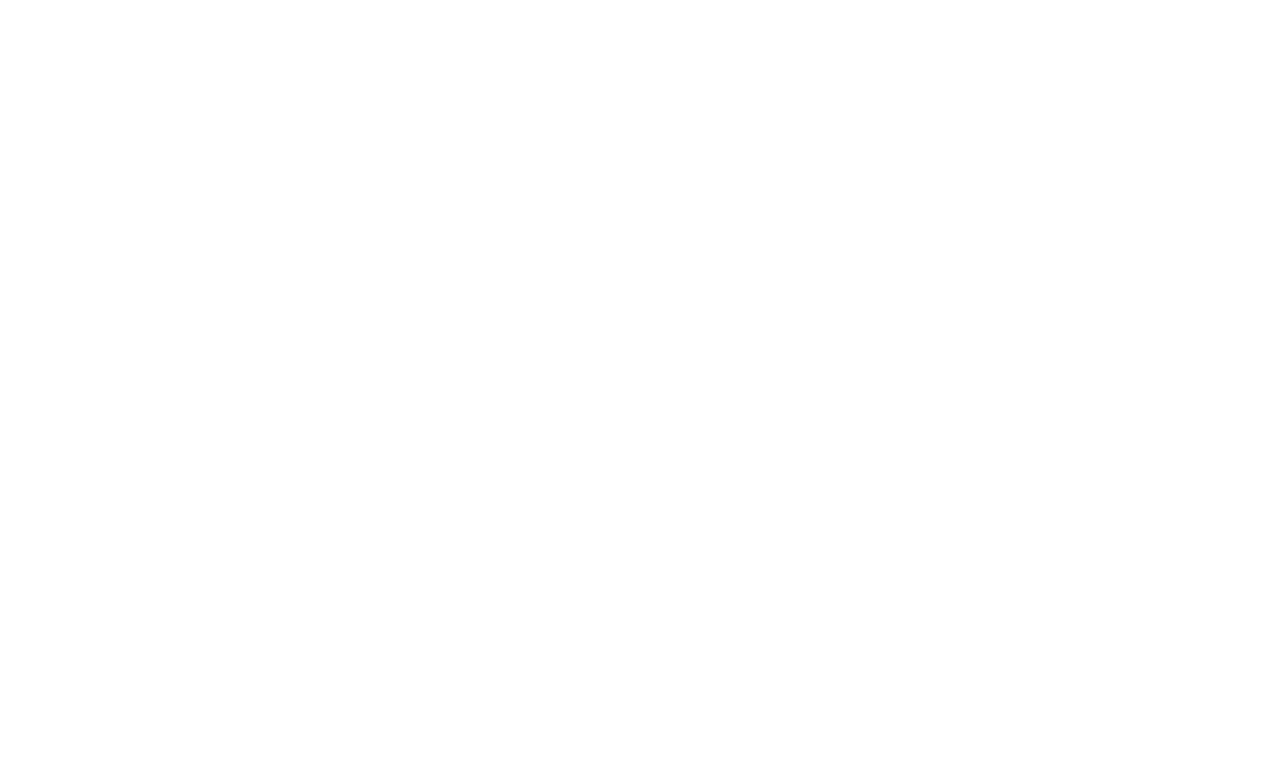
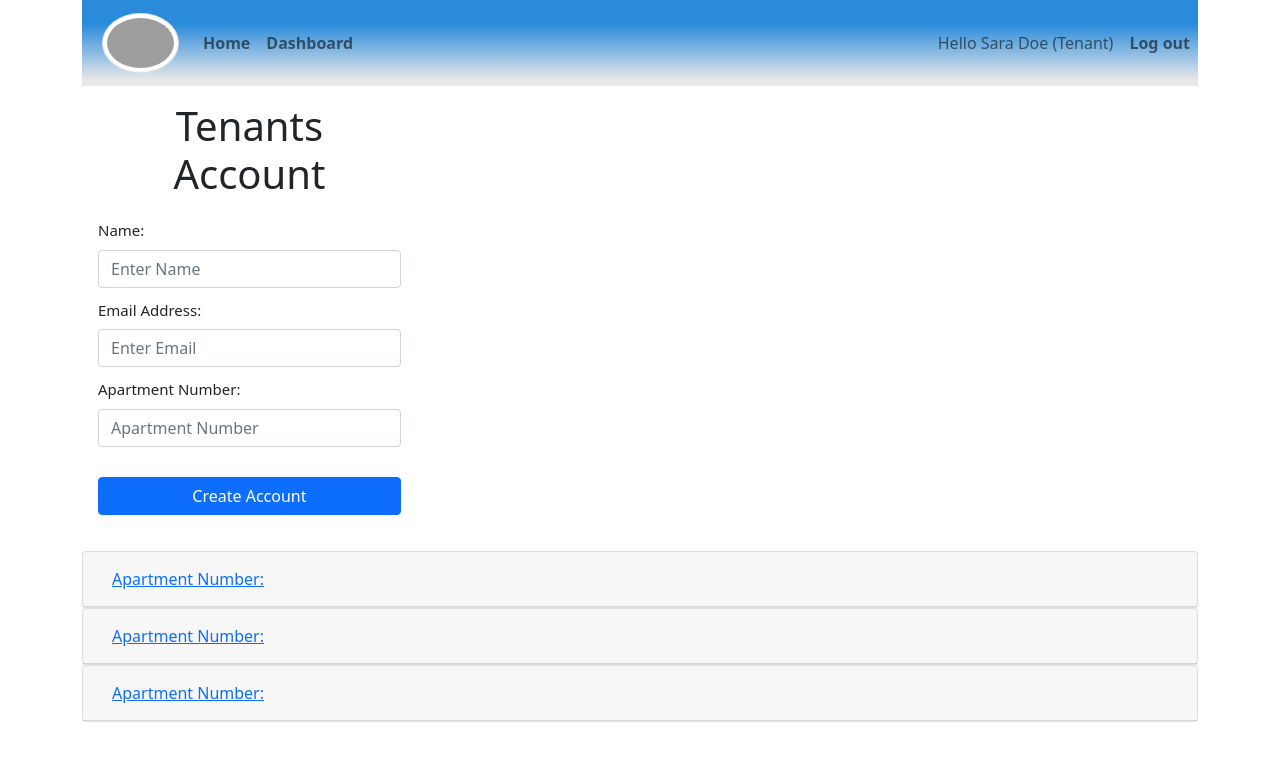
Before and after one commit to Kfir1/building-committee, a React (Create React App) app: page /#/tenantAccount in a window 1280 px wide. Shown: the top 760 px of the page. Built offline with nearby package versions, Linux system fonts and the light colour scheme; grey boxes are pictures that could not be loaded.

Commit message:
tenants page + nav link+ users list tenant account

```diff
--- a/src/App.js
+++ b/src/App.js
@@ -13,6 +13,7 @@ import jsonData from './data/users.json';
 import issuesData from './data/issues.json';
 import messagesData from './data/messages.json';
 import moment from 'moment';
+import TenantAccount from './pages/TenantAccount';
 
 class App extends React.Component{
       constructor(props) {
@@ -80,7 +81,16 @@ class App extends React.Component{
           activeUser: null,
         })
       }
-
+      //issueIndex is the index of the issue inside the state of issues
+      //comment is the description of the comment from the textbox (html)
+      //commentIndex is a non-mandatory parameter. index of the comment if we are in edit mode.
+      // pass the addComment function down the props, all the way into CommiteeDashboard and TenantDashboard.
+      addComment = (issueIndex, comment, commentIndex) => {
+        if ( typeof index === "undefined" ){
+          commentIndex = -1;
+        }
+        //TODO: write the logic of the function. base it on addIssue.
+      }
 
       // newIssue is new object, index is the place
       addIssue = (newIssue, index) => {
@@ -162,7 +172,7 @@ class App extends React.Component{
       render(){
             return (
               <HashRouter>
-                      <Route exact path={['/', '/login', '/Signup','/dashboard']}>
+                      <Route exact path={['/', '/login', '/Signup','/dashboard','/tenantAccount']}>
                           <VaadNavbar
                           activeUser={this.state.activeUser}
                           logout={this.logout}
@@ -206,6 +216,12 @@ class App extends React.Component{
                             sortedIssuesAdd={this.sortedIssuesAdd}
                             ></Login>
                         </Route>
+                        <Route exact path="/tenantAccount">
+                            <TenantAccount
+                            allUsers={this.state.allUsers}
+                            addUser={this.addUser}
+                            ></TenantAccount>
+                        </Route>
                       </Container>
                </HashRouter>
                    );
--- a/src/components/TenantDashboard.js
+++ b/src/components/TenantDashboard.js
@@ -280,16 +280,19 @@ render(){
     </Card.Header>
     <Accordion.Collapse eventKey={index+1}>
       <Card.Body>
+        <Row>
+          <Col>
+          <img src={issue.image}/>
+        </Col>
+        <Col>
+        <p><strong>Description:</strong> {issue.description}</p>
 
-        <p>Description: {issue.description}</p>
+        <p><strong>Priority: </strong> {issue.priority}</p>
 
-        <p>Priority: {issue.priority}</p>
-
-        <img src={issue.image}/>
-
-        <p>Issue Post Date: { issue.timeStamp.format('DD-MM-YYYY') }</p>
-
-        <p>Committee Member Comment: {issue.committeeMemberComment}</p>
+        <p><strong>Issue Post Date: </strong>{ issue.timeStamp.format('DD-MM-YYYY') }</p>
+        </Col>
+        </Row>
+        {/* <p>Committee Member Comment: {issue.committeeMemberComment}</p> */}
 
         { (issue.userId === this.props.activeUser.id) ? (
           <div>
@@ -327,9 +330,9 @@ console.log(this.props.allMessages);
   <Accordion.Collapse eventKey="1">
     <Card.Body>
 
-      <p>Details: {message.details}</p>
+      <p><strong>Details:</strong> {message.details}</p>
 
-      <p>Priority: {message.priority}</p>
+      <p><strong>Priority:</strong> {message.priority}</p>
 
       <img src={message.image}/>
 
--- a/src/components/VaadNavbar.js
+++ b/src/components/VaadNavbar.js
@@ -13,6 +13,7 @@ render(){
     const login = ( ! this.props.activeUser) ? <Nav.Link href="/#/login"><strong>Login</strong></Nav.Link> : null
     const signup = ( ! this.props.activeUser ) ? <Nav.Link href="/#/signup"><strong>Signup</strong></Nav.Link> : null
     const Dashboard = (  this.props.activeUser) ? <Nav.Link href="/#/dashboard"><strong>Dashboard</strong></Nav.Link> : null
+    const tenantsAccounts = ( this.props.activeUser && this.props.activeUser.isCommitteeMember  ) ?  <Nav.Link href="/#/tenantAccount"><strong>Tenant Account</strong></Nav.Link> : null
 
     const userNameToShow = (  this.props.activeUser ) ? <Nav.Link> Hello {this.props.activeUser.name}</Nav.Link> : null
     const logout = (this.props.activeUser) ? <Nav.Link href="/#/login/" onClick={ () => this.props.logout()}><strong>Log out</strong></Nav.Link> : null
@@ -26,6 +27,7 @@ render(){
             <Nav className="mr-auto">
                 <Nav.Link href="/#/"><strong>Home</strong></Nav.Link>
                 {Dashboard}
+                {tenantsAccounts}
             </Nav>
             <Nav className="ml-auto">
                  {/* <Nav.Link href="/#/login">Login</Nav.Link>
--- a/src/components/tenantDashboard.css
+++ b/src/components/tenantDashboard.css
@@ -1,17 +1,18 @@
-h2 , h1{
+h2,
+h1 {
     text-align: center;
 
 }
 
-img{
-    width: 25rem;
+img {
+    width: 15rem;
 }
 
 /* .col-sm-10{
     margin-left: 1px;
 }  */
 
-.btn-tenant-dash{
+.btn-tenant-dash {
     margin: 10px;
 }
 
--- a/src/data/issues.json
+++ b/src/data/issues.json
@@ -8,6 +8,13 @@
         "priorityCode": 3,
         "image": "https://encrypted-tbn0.gstatic.com/images?q=tbn:ANd9GcT4e0sWHoG9BJ8GHhnTyeeCHfU8iFZ7usrvZA&usqp=CAU",
         "committeeMemberComment":"comment",
+        "comments": [
+            {
+                "userId": 1,
+                "id": 1,
+                "comment": "Please remove this leakage indefenetly"
+            }
+        ],
         "timeStamp":"2021-04-01"
     },
     {
@@ -19,6 +26,13 @@
         "priorityCode": 1,
         "image": "https://www.roundhayroofing.co.uk/wp-content/uploads/2016/01/roof-leaking-water-damage.jpg",
         "committeeMemberComment":"comment",
+        "comments": [
+            {
+                "userId": 1,
+                "id": 1,
+                "comment": "Please remove this leakage indefenetly"
+            }
+        ],
         "timeStamp": "2021-02-01"
 
     },
@@ -31,6 +45,13 @@
         "priorityCode": 2,
         "image": "https://image.shutterstock.com/image-photo/concrete-stairs-broken-260nw-1083005699.jpg",
         "committeeMemberComment":"comment",
+        "comments": [
+            {
+                "userId": 1,
+                "id": 1,
+                "comment": "Please remove this leakage indefenetly"
+            }
+        ],
         "timeStamp":"2021-03-05"
 
     }
--- a/src/pages/Signup.js
+++ b/src/pages/Signup.js
@@ -1,6 +1,6 @@
 
 import React from 'react';
-import { Button, Col, Container, Form, Image, Row } from 'react-bootstrap';
+import { Accordion, Button, Card, Col, Container, Form, Image, Row } from 'react-bootstrap';
 import './Signup.css';
 
 class Signup extends React.Component{
@@ -57,17 +57,28 @@ userInfo = () => {
 
 
 render(){
-    //get the list of registered users
-//    const allUsers = this.props.allUsers.map((user)=>{
-//        return <tr>
-//            <td>{user.name}</td>
-//            <td>{user.email}</td>
-//            <td>{user.password}</td>
-//            <td>{user.address}</td>
-//            <td>{user.city}</td>
-//        </tr>
-//    });
-
+    // get the list of registered users
+   const allUsers = this.props.allUsers.map((user)=>{
+       return <tr>
+           <td>{user.name}</td>
+           <td>{user.email}</td>
+           <td>{user.password}</td>
+           <td>{user.address}</td>
+           <td>{user.city}</td>
+       </tr>
+   });
+<Accordion defaultActiveKey="0">
+  <Card>
+    <Card.Header>
+      <Accordion.Toggle as={Button} variant="link" eventKey="0">
+        Click me!
+      </Accordion.Toggle>
+    </Card.Header>
+    <Accordion.Collapse eventKey="0">
+      <Card.Body>allUsers</Card.Body>
+    </Accordion.Collapse>
+  </Card>
+</Accordion>
     return(
         <div className="background">
 
@@ -102,7 +113,7 @@ render(){
             </Button>
             </Form>
 
-            {/* <div> { {allUsers} }</div> */}
+            <div> { allUsers}</div>
     </div>
     )
 }
--- /dev/null
+++ b/src/pages/TenantAccount.js
@@ -0,0 +1,116 @@
+
+import React from 'react';
+import { Accordion, Button, Card, Col, Container, Form, Image, Row } from 'react-bootstrap';
+import './Signup.css';
+
+class TenantAccount extends React.Component{
+    constructor(props){
+    super(props)
+    this.state = {
+        name: '',
+        email: '',
+        password: 'Aa',
+        aptNumber:'',
+    }
+}
+
+//get the inputs. the parameters from inputs are (string, event.target.value)
+tenantsAccountInput = (nameOfInput,value) => {
+
+    this.setState({
+        [nameOfInput]: value
+    })
+
+}
+
+userInfo = () => {
+    //create new object to of user
+    const memberObj = {
+        name: this.state.name,
+        email: this.state.email,
+        password: this.state.password,
+        aptNumber:this.state.aptNumber,
+
+    }
+
+    // check if inputs in obj not empty. if not add user in App
+    if(memberObj.name !== "" && memberObj.email !== "" ){
+        this.props.addUser(memberObj)
+        this.setState({
+            name: '',
+            email: '',
+            aptNumber:'',
+        })
+    }
+    // add the obj to list in app
+    else{
+        alert("All Fields Required");
+    }
+
+    //empty inputs after sign up press
+
+
+}
+
+
+
+render(){
+    // get the list of registered users
+   const allUsers = this.props.allUsers.map((user,index)=>{
+       return <Accordion defaultActiveKey="0">
+         <Card>
+    <Card.Header>
+      <Accordion.Toggle as={Button} variant="link" eventKey={index+1}>
+         Apartment Number: {user.aptNumber}
+      </Accordion.Toggle>
+    </Card.Header>
+    <Accordion.Collapse eventKey={index+1}>
+      <Card.Body>
+            <p>{user.name}</p>
+           <p>{user.email}</p>
+           <p>{user.password}</p>
+           <p>{user.aptNumber}</p>
+    </Card.Body>
+    </Accordion.Collapse>
+  </Card>
+</Accordion>
+
+   });
+
+    return(
+        <div >
+
+                <Form className="form">
+                <h1 style={{margin: "0px 0 20px 0"}}>Tenants Account</h1>
+            <Form.Group controlId="formBasicEmail" style={{marginBottom: "10px"}} >
+                <Form.Label style={{fontSize: "15px"}}>Name:</Form.Label>
+                <Form.Control value={this.state.name} type="text" placeholder="Enter Name" onChange={(event) => {this.tenantsAccountInput('name',event.target.value)}}/>
+
+            </Form.Group>
+            <Form.Group controlId="formBasicEmail" style={{marginBottom: "10px"}}>
+                <Form.Label style={{fontSize: "15px"}}>Email Address:</Form.Label>
+                <Form.Control value={this.state.email} type="email" placeholder="Enter Email" onChange={(event) => {this.tenantsAccountInput('email',event.target.value)}}/>
+
+            {/* </Form.Group>  <Form.Group controlId="formBasicEmail" style={{marginBottom: "10px"}}>
+                <Form.Label style={{fontSize: "15px"}}>Password:</Form.Label>
+                <Form.Control value={this.state.password} type="Password" placeholder="Password" onChange={(event) => {this.signUpInput('password',event.target.value)}}/> */}
+
+            </Form.Group>  <Form.Group controlId="formBasicEmail" style={{marginBottom: "10px"}}>
+                <Form.Label style={{fontSize: "15px"}}>Apartment Number:</Form.Label>
+                <Form.Control value={this.state.aptNumber} type="text" placeholder="Apartment Number" onChange={(event) => {this.tenantsAccountInput('aptNumber',event.target.value)}}/>
+
+            </Form.Group>
+
+
+            <Button className="btn-signup" style={{margin: "20px 0 20px 0"}} variant="primary" type="button" onClick={this.userInfo}>
+               Create Account
+            </Button>
+            </Form>
+
+            <div> { allUsers}</div>
+    </div>
+    )
+}
+}
+
+export default TenantAccount
```
Also changed, not shown: src/components/Comments.js (added, +122 -0 lines), src/pages/usersList.js (added).
